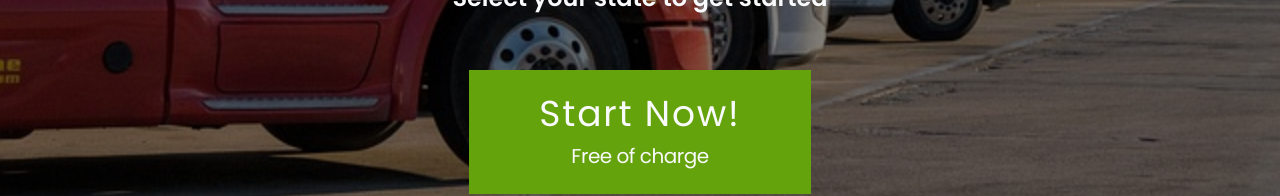
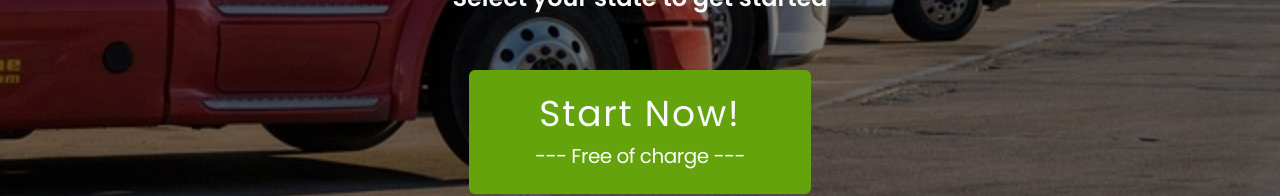
Before and after one commit to Atash3000/CDL-permit-test, a React (Create React App) app: page / in a window 1280 px wide. Shown: the part 604-800 px from the top of the page. Built offline with nearby package versions, Linux system fonts and the light colour scheme.

Commit message:
change btn

```diff
--- a/src/components/WelcomePage.jsx
+++ b/src/components/WelcomePage.jsx
@@ -18,10 +18,10 @@ function WelcomePage() {
             </p>
             <h3 className=' text-center font-semibold text-base md:text-2xl'>Select your state to get started</h3>
           </div>
-          <div className='flex items-center justify-center mt-8 md:mt-14  m-auto w-full md:w-2/5 bg-lime-600 hover:bg-lime-500 '>
-            <Link to='/cdl' className='w-full rounded-md py-2 md:py-6 shadow-black text-center text-gray-50 '>
+          <div className='flex items-center justify-center mt-8 md:mt-14 shadow-black  m-auto w-full md:w-2/5 bg-lime-600 hover:bg-lime-500 rounded-md '>
+            <Link to='/cdl' className='w-full py-2 md:py-6 k text-center text-gray-50 '>
               <span className='block text-2xl md:text-4xl font-normal tracking-wider'>Start Now! </span>
-              <span className='block tracking-tight text-base md:text-xl font-normal mt-1 md:mt-2'>Free of charge</span>
+              <span className='block tracking-tight text-base md:text-xl font-normal mt-1 md:mt-2'>--- Free of charge ---</span>
             </Link>
           </div>
         </div>
```
